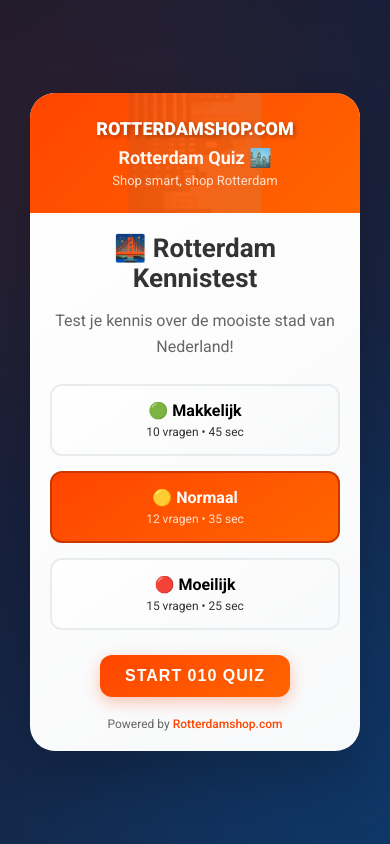
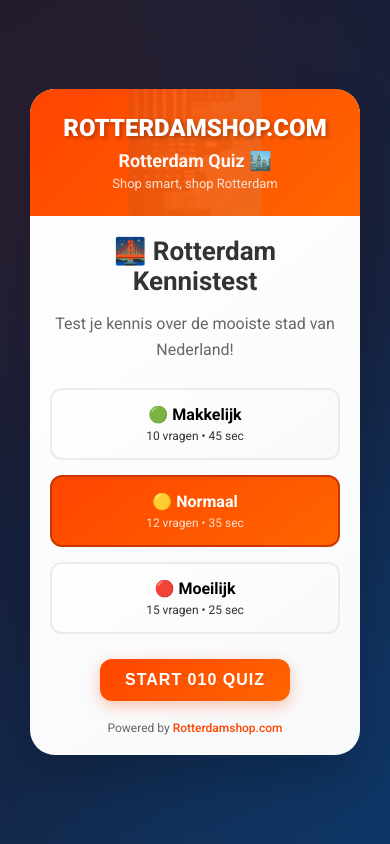
Before and after one commit to ardrotterdam/rotterdam-quiz, a plain HTML site: page index.html in a window 390 px wide. Drawn offline with Linux system fonts and the light colour scheme.

Commit message:
Mobile fix: RotterdamShop logo responsive

```diff
--- a/styles.css
+++ b/styles.css
@@ -464,8 +464,9 @@
         }
 
 @media (max-width: 600px) {
-  .logo {
-    font-size: 18px !important;     /* ietsjes kleiner */
-    word-break: normal !important;   /* nu kan hij breken op de spatie */
+  .quiz-header-title {
+    font-size: 1.4rem;
+    word-break: break-word;
+    text-align: center;
   }
 }
```
